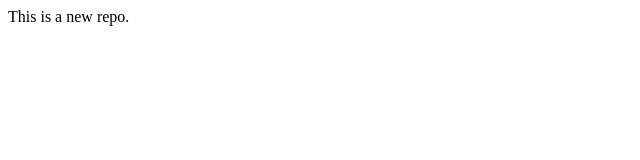
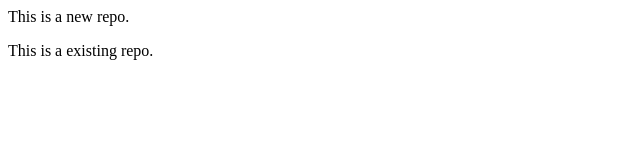
Before and after one commit to ajays3h/LocalRepo, a plain HTML site: page index.html in a window 1280 px wide. Shown: the whole page, without its empty margins (0-640 px from the left). Drawn offline with Linux system fonts and the light colour scheme.

Commit message:
added in index.html

```diff
--- a/index.html
+++ b/index.html
@@ -1 +1,2 @@
 <p>This is a new repo.</p>
+<p>This is a existing repo.</p>
```
